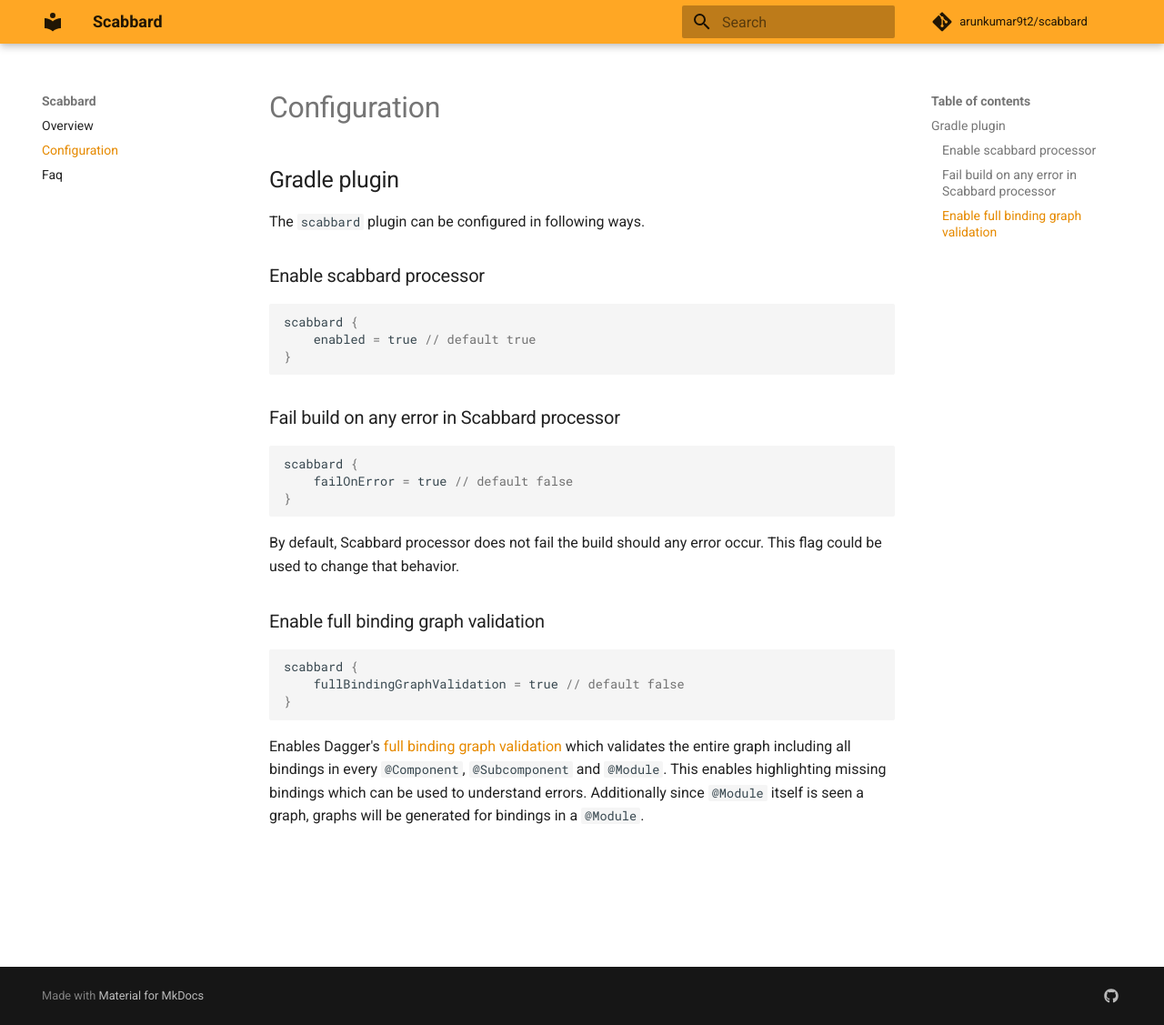
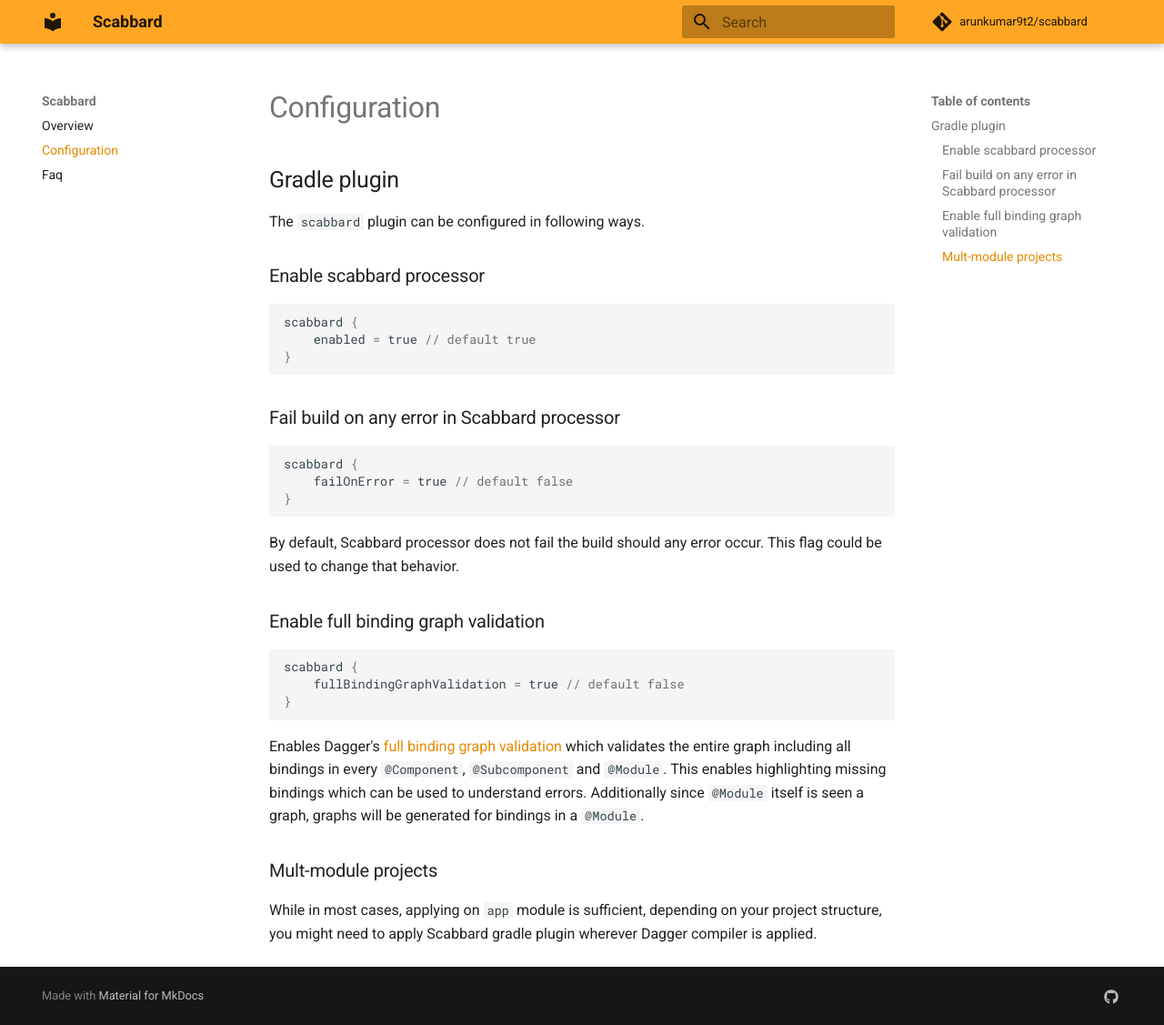
Before and after one commit to arunkumar9t2/scabbard, an MkDocs documentation site: the page built from docs/configuration.md, in a window 1280 px wide and 1127 px high. Shown: the whole window at 91% size. Built offline with MkDocs 1.6.1 and Material for MkDocs 9.7.7, drawn with Linux system fonts in a browser that asks for light colours; comment, search, counter and statistics services are not loaded.

Commit message:
Add multi-module guide.

````diff
--- a/docs/configuration.md
+++ b/docs/configuration.md
@@ -31,3 +31,7 @@ scabbard {
 ```
 
 Enables Dagger's [full binding graph validation](https://dagger.dev/compiler-options.html#full-binding-graph-validation) which validates the entire graph including all bindings in every `@Component`, `@Subcomponent` and `@Module`. This enables highlighting missing bindings which can be used to understand errors. Additionally since `@Module` itself is seen a graph, graphs will be generated for bindings in a `@Module`.
+
+### Mult-module projects
+
+While in most cases, applying on `app` module is sufficient, depending on your project structure, you might need to apply Scabbard gradle plugin wherever Dagger compiler is applied.
````
Also changed, not shown: docs/faq.md (+1 -1 lines).
